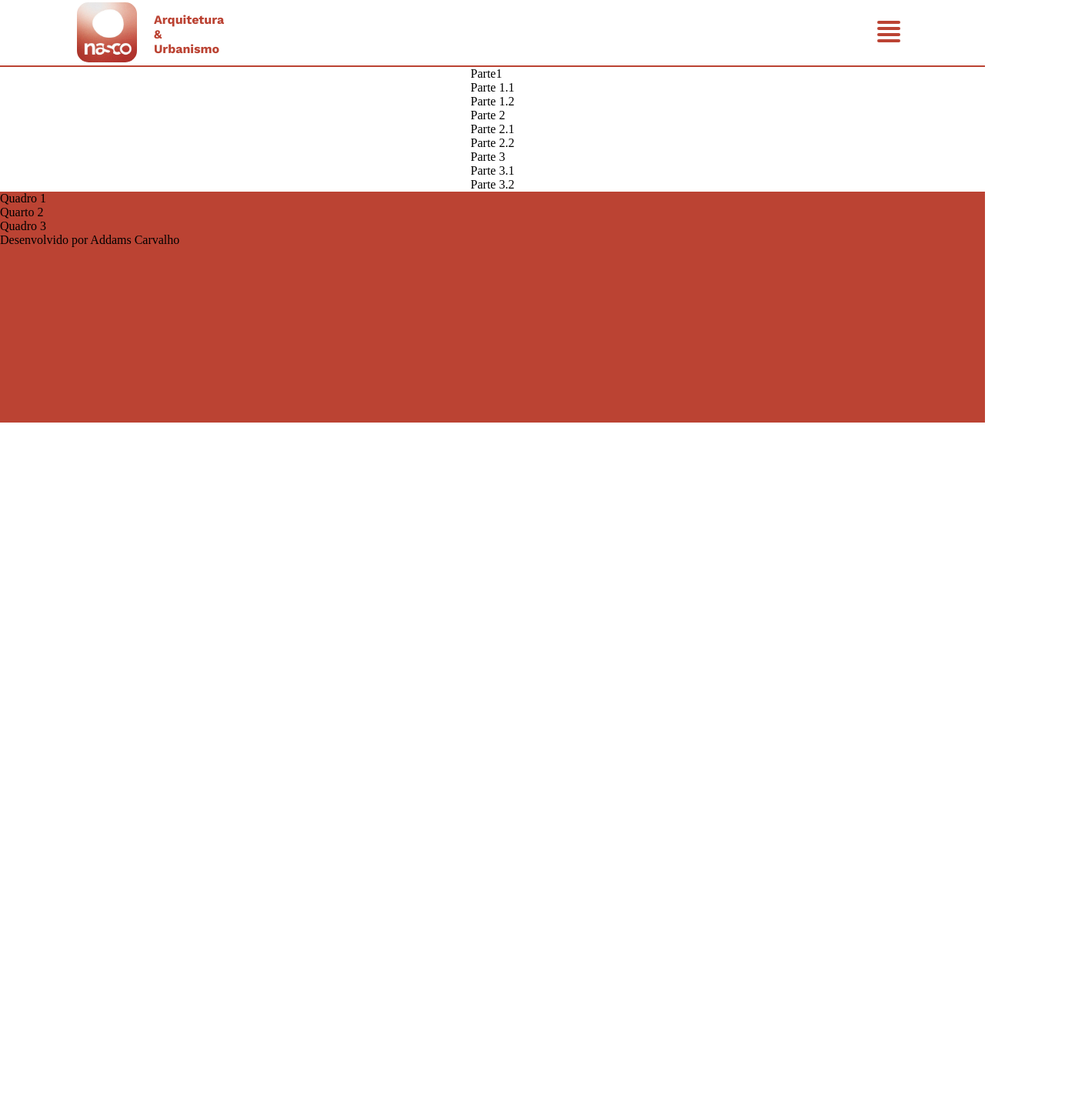
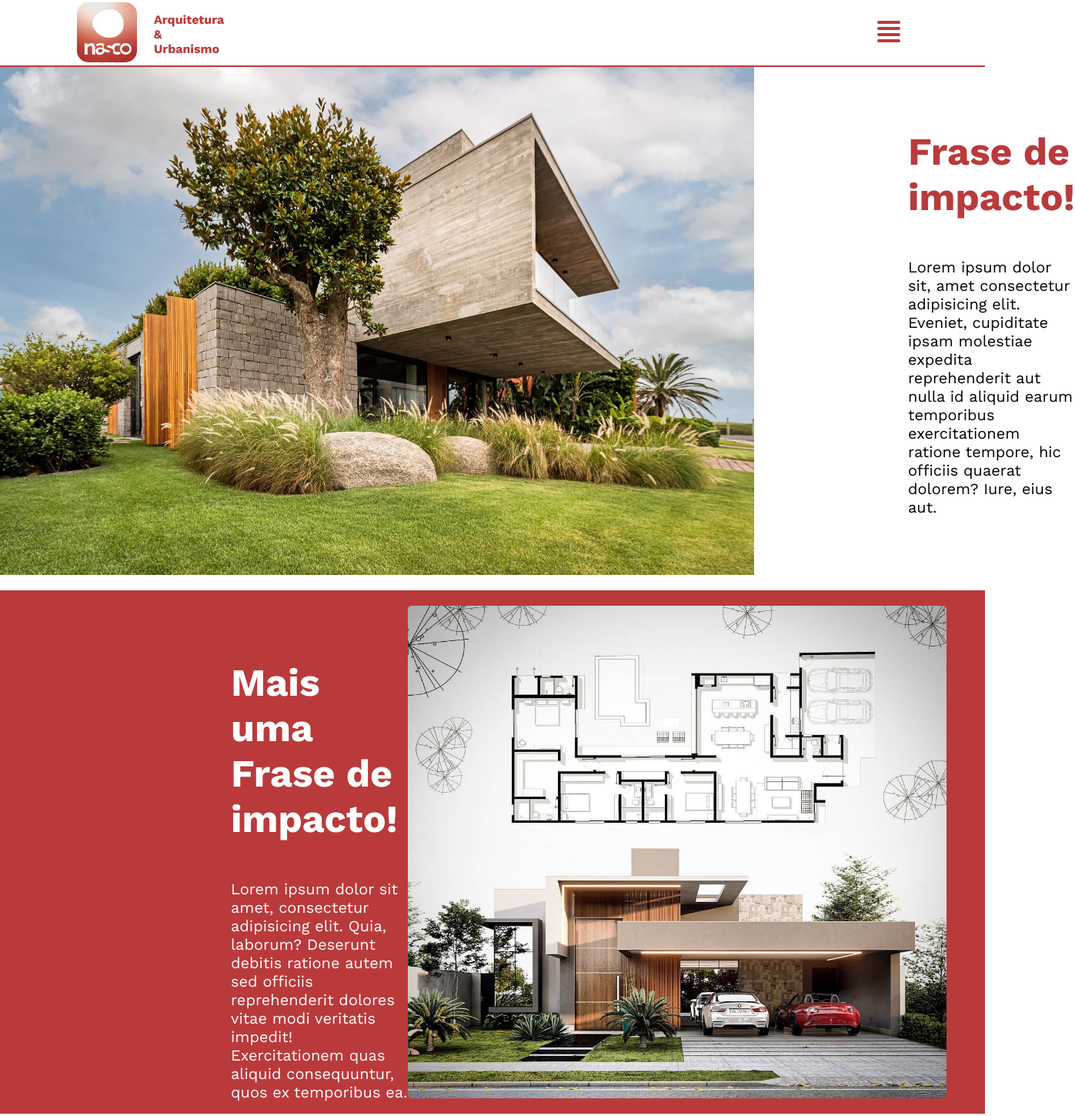
Before and after one commit to Admss-bat/Nasco, a plain HTML site: page index.html in a window 1280 px wide. Shown: the part 4-1454 px from the top of the page at 77% size, 1397 px wide, since content can reach past the window. Before the commit the page ends 800 px from the top, so only its background shows below. Drawn offline with nearby package versions, Linux system fonts and the light colour scheme.

Commit message:
modificações de ontem

```diff
--- a/css/style.css
+++ b/css/style.css
@@ -12,20 +12,27 @@
     font-style: normal;
 }
 
-
+body{
+    width: 100vw;
+}
 
 header {
-    width: 100%;
+    width: 100vw;
+    position: sticky;
+    top: 0;
+    z-index: 1000;
+    transition: transform 0.3s ease;
+    background-color: white;
 }
 
 .main-top {
     display: flex;
-    width: 100%;
+    width: 100vw;
     height: auto;
     align-items: center;
     justify-content: space-between;
     padding: 0 100px 0 100px;
-    border-bottom: 2px solid rgb(187,67,51);
+    border-bottom: 2px solid rgb(186,58,59);
     padding-top: 7px;
 }
 
@@ -40,7 +47,7 @@ header {
     font-size: 16px;
     width: 93px;
     margin-left: 100px;
-    color:rgb(187,67,51);
+    color:rgb(186,58,59);
     font-family: 'Work Sans', sans-serif;
     font-weight: 700;
 
@@ -59,7 +66,7 @@ header {
     position: absolute;
     height: 4px;
     width: 30px;
-    background: rgb(187,67,51);
+    background: rgb(186,58,59);
     border-radius: 2px;
     left: 10px;
     transition: 0.4s ease;
@@ -108,7 +115,7 @@ header {
     right: -1000px; /* Escondido inicialmente */
     width: 550px;
     height: 100%;
-    background-color: #fff;
+    background-color: rgba(255, 255, 255, 0.9);;
     box-shadow: 2px 0 10px rgba(0, 0, 0, 0.2);
     padding-top: 40px;
     transition: right 0.5s ease;
@@ -117,7 +124,7 @@ header {
 }
 
 .aside-menu nav a {
-    color: rgb(187,67,51);
+    color: rgb(186,58,59);
     text-decoration: none;
     font-size: 25px;
     font-family: 'Work Sans', sans-serif;
@@ -133,7 +140,7 @@ header {
 }
 
 .aside-menu nav a:hover{
-    background-color: rgb(187,67,51);
+    background-color: rgb(186,58,59);;
     color: white;
 }
 
@@ -150,14 +157,18 @@ header {
 }
 
 .sociais{
-    text-decoration: none;
     list-style: none;
     display: flex;
-    gap: 80px;
+    gap: 30px;
     align-items: center;
     justify-content: center;
 
 }
+
+.sociais h3{
+    text-align: center;
+}
+
 .icon-instagram{
     width:35px;
     height: 35px;
@@ -165,7 +176,7 @@ header {
 
 .whatsapp-button{
     font-size: 38px;
-    color: rgb(187,67,51);
+    color: rgb(186,58,59);
 }
 
 
@@ -195,22 +206,199 @@ header {
 
 /* Conteúdo da página */
 
+
+
 .main-container{
     display: flex;
-
-    background-color: white;
-}
-
-.main-container{`
-    display: flex;
+    width: 100vw;
     justify-content: center;
     align-items: center;
     flex-direction: column;
-    height: auto;
+    background-color: white;
 
 
 }
 
+/* ------------------------------------------------------------------------------- */
+
+.recorte1{
+    display: flex;
+    align-items: center;
+    width: 100vw;
+    padding: 0px 0px 20px 0px;
+    height: 680px;
+}
+.recorte1_1 img{
+    width: 980px;
+    height: 660px;
+
+
+}
+.recorte1_1{
+    display: flex;
+    align-items: center;
+    width: 980px;
+    height: 680px;
+
+}
+
+.recorte1_2{
+    display: flex;
+    width: 100vw;
+    flex-direction: column;
+    height: 500px;
+    gap: 50px;
+    padding-left: 200px;
+
+}
+
+.recorte1_2 h1{
+    font-size: 50px;
+    color: rgb(186,58,59);
+    font-family: 'Work Sans', sans-serif;
+    text-align: left;
+    max-width: 250px;
+}
+
+.recorte1_2 p{
+    font-size: 20px;
+    font-family: 'Work Sans', sans-serif;
+    max-width: 500px;
+    text-align: left;
+
+}
+
+/* ------------------------------------------------------------------------------- */
+
+
+.recorte2{
+    display: flex;
+    align-items: center;
+    width: 100vw;
+    padding: 20px 0px;
+    height: 680px;
+    background-color: rgb(186,58,59);
+}
+.recorte2_2 img{
+    width: 700px;
+    height: 640px;
+    transition: transform 0.9s ease;
+    border-radius: 5px;
+}
+.recorte2_2 img:hover{
+    transform: scale(1.1);
+    overflow: visible;
+    box-shadow: 0 10px 20px rgba(0,0,0,0.3);
+
+
+}
+
+.recorte2_2{
+    display: flex;
+    align-items: center;
+    justify-content: center;
+    width: 1180px;
+    height: 680px;
+    padding-right: 50px;
+
+}
+
+.recorte2_1{
+    display: flex;
+    width: 980px;
+    flex-direction: column;
+    height: 500px;
+    gap: 50px;
+    padding-left: 300px;
+
+
+}
+
+.recorte2_1 h1{
+    font-size: 50px;
+    color: white;
+    font-family: 'Work Sans', sans-serif;
+    text-align: left;
+    max-width: 250px;
+
+}
+
+.recorte2_1 p{
+    font-size: 20px;
+    font-family: 'Work Sans', sans-serif;
+    max-width: 300px;
+    text-align: left;
+    color: white;
+}
+/* ------------------------------------------------------------------------------- */
+
+.recorte3{
+    display: flex;
+    align-items: center;
+    width: 100vw;
+    padding: 100px 0px 20px 0px;
+    height: auto;
+
+}
+.recorte3_1 img{
+    width: 950px;
+    height: 660px;
+    transition: transform 1s ease;
+    border-radius: 1000px;
+
+}
+
+.recorte3_1 img:hover{
+
+    transform: scale(1.1);
+    overflow: visible;
+    box-shadow: 0 10px 20px rgba(0,0,0,0.5);
+
+}
+
+.recorte3_1{
+    display: flex;
+    align-items: center;
+    width: 980px;
+    height: 680px;
+
+}
+
+.recorte3_2{
+    display: flex;
+    width: 100vw;
+    flex-direction: column;
+    height: 500px;
+    gap: 50px;
+    padding-left: 200px;
+    justify-content: center;
+
+
+}
+
+.recorte3_2 h1{
+    font-size: 50px;
+    color: rgb(186,58,59);
+    font-family: 'Work Sans', sans-serif;
+    text-align: left;
+    max-width: 250px;
+}
+
+.recorte3_2 p{
+    font-size: 20px;
+    font-family: 'Work Sans', sans-serif;
+    max-width: 500px;
+    text-align: left;
+
+}
+
+/* ------------------------------------------------------------------------------- */
+
+
+.blank {
+    width: 100vw;
+    height: 200px;
+}
 /* Fim do conteúdo da página */
 
 /* ------------------------------------------------------------------------------- */
@@ -219,7 +407,7 @@ header {
 
 .footer-container{
     display: flex;
-    background-color: rgb(187,67,51);
+    background-color: rgb(186,58,59);
     height: 300px;
     width: 100vw;
     flex-direction: column;
--- a/index.html
+++ b/index.html
@@ -16,7 +16,7 @@
     <header class="container-header">
         <section class="main-top">
             <div>
-                <img id="logo-icon" src="img/logo_icon2.jpg" alt="logo">
+                <a href="index.html"><img id="logo-icon" src="img/logo_icon2.jpg" alt="Nasco-logo"></a>
             </div>
             <h3 class="slogan">Arquitetura & Urbanismo</h3>
 
@@ -32,12 +32,13 @@
                     <div>
                         <nav>
                             <a href="#">Início</a>
-                            <a href="#">Sobre</a>
+                            <a href="about.html">Sobre</a>
                             <a href="#">Projetos</a>
-                            <a href="#">Contato</a>
+                            <a href="#">Endereço</a>
                         </nav>
                     </div>
                     <div class="sociais">
+                        <h3>Contatos</h3>
                         <li>
                             <a href="https://www.instagram.com/nascoarquitetura/"><img class="icon-instagram" src="img/instagram.png"></a>
                         </li>
@@ -55,32 +56,39 @@
     </header>
 
     <div class="main-container">
-        <div class="conteudo">
-            Parte1
-            <div>
-                Parte 1.1
+
+        <div class="recorte1">
+            <div class="recorte1_1">
+                <img src="img/testes/imagem1.webp">
             </div>
-            <div>
-                Parte 1.2
+            <div class="recorte1_2">
+                <h1> Frase de impacto! </h1>
+                <p> Lorem ipsum dolor sit, amet consectetur adipisicing elit. Eveniet, cupiditate ipsam molestiae expedita reprehenderit aut nulla id aliquid earum temporibus exercitationem ratione tempore, hic officiis quaerat dolorem? Iure, eius aut.</p>
             </div>
         </div>
-        <div>
-            Parte 2
-            <div>
-                Parte 2.1
+
+        <div class="recorte2">
+            <div class="recorte2_1">
+                <h1> Mais uma Frase de impacto! </h1>
+                <p> Lorem ipsum dolor sit amet, consectetur adipisicing elit. Quia, laborum? Deserunt debitis ratione autem sed officiis reprehenderit dolores vitae modi veritatis impedit! Exercitationem quas aliquid consequuntur, quos ex temporibus ea.</p>
             </div>
-            <div>
-                Parte 2.2
+            <div class="recorte2_2">
+                <img src="img/testes/imagem2.jpg">
             </div>
         </div>
-        <div>
-            Parte 3
-            <div>
-                Parte 3.1
+
+        <div class="recorte3">
+
+            <div class="recorte3_1">
+                <img src="img/testes/imagem3.jpg">
             </div>
-            <div>
-                Parte 3.2
+            <div class="recorte3_2">
+                <h1> Frase de impacto! </h1>
+                <p>Lorem ipsum dolor sit amet consectetur adipisicing elit. Nihil eum dolorem, velit nostrum atque rerum delectus ducimus neque nemo itaque saepe harum libero quasi error beatae aspernatur totam. Corporis, ipsum.</p>
             </div>
+        </div>
+        <div class="blank">
+
         </div>
     </div>
 
```
Also changed, not shown: about.html (added).
